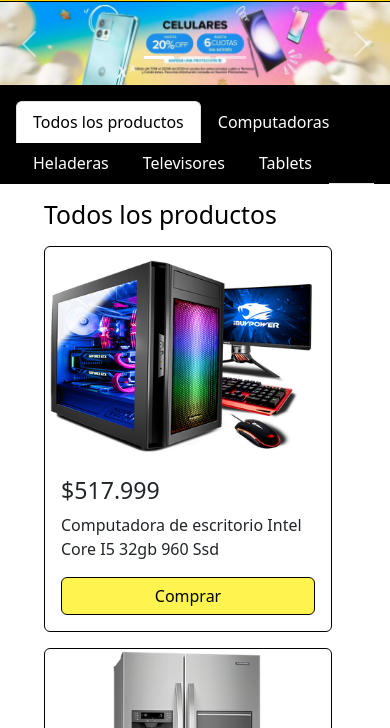
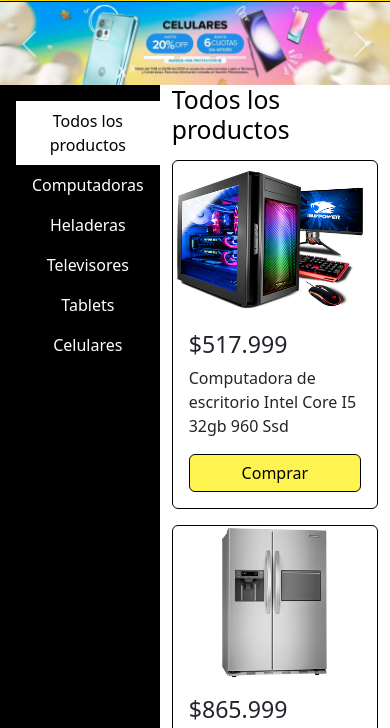
Before and after one commit to San2407/ProyectoFinal-DW, a plain HTML site: page pages/productos.html in a window 390 px wide. Shown: the part 111-839 px from the top of the page. Drawn offline with nearby package versions, Linux system fonts and the light colour scheme.

Commit message:
Se agregaron 2 productos a la pagina productos.

```diff
--- a/css/style.css
+++ b/css/style.css
@@ -126,7 +126,7 @@ footer {
 
 /* Cartas */
 
-.cartas {
+.cartas{
     border: #000000 1px solid;
     width: 18rem;
     margin-top: 0.5rem;
@@ -183,7 +183,6 @@ footer {
 }
 
 .botonCatalogo {
-    background-color: transparent;
     border: 0;
     color: white;
     text-decoration: none;
@@ -332,22 +331,37 @@ textarea {
     background-color: #E8E8E8;
 }
 
-@media (min-width: 349px) {
+@media (min-width: 349px) and (max-width:900px){
 
     .logoContainer {
         margin-left: auto;
         margin-right: auto;
     }
 
-
     .footerLogo {
         display: none;
+    }
+
+    .catalogo{
+        display: grid;
+        grid-template-columns: 2fr 9fr;
+    }
+
+    .catalogoProductos {
+        padding: 0;
+    }
+
+    .barra-navegacion {
+        padding-right: 0;
+    }
+
+    main {
+        min-height: auto;
     }
 }
 
 
 @media (max-width: 989px) {
-
 
     .contenidoFooter {
         text-align: center;
--- a/js/productos.js
+++ b/js/productos.js
@@ -42,6 +42,27 @@ const productos = [
             id: "tablets"
         },
         precio: 419.546
+    },
+    {
+        id: "tablets",
+        titulo: "Galaxy Tab S9 Ultra con Funda y Teclado",
+        imagen: "../img/productos/galaxy-tab-s9.png",
+        categoria: {
+            nombre: "Tablets",
+            id: "tablets"
+        },
+        precio: 898.999
+    },
+    //CELULARES
+    {
+        id: "celulares",
+        titulo: "Galaxy Z Fold5 Phantom Black 512gb",
+        imagen: "../img/productos/galaxy-fold5.jpg",
+        categoria: {
+            nombre: "Celulares",
+            id: "celulares"
+        },
+        precio: 919.546
     }
 ];
 
--- a/pages/productos.html
+++ b/pages/productos.html
@@ -84,23 +84,26 @@
             </button>
         </div>
 
-        <div class="catalogo">
+        <div class="catalogo flex-lg-column flex-sm-row">
             <nav class="barra-navegacion">
-                <ul class="nav nav-tabs">
+                <ul class="nav d-flex flex-md-row flex-sm-column nav-fill">
                     <li class="nav-item">
-                        <button id="todos" class="nav-link active botonCatalogo">Todos los productos</button>
+                        <a id="todos" class="nav-link active botonCatalogo">Todos los productos</a>
                     </li>
                     <li class="nav-item">
-                        <button id="computadoras" class="nav-link botonCatalogo">Computadoras</button>
+                        <a id="computadoras" class="nav-link botonCatalogo">Computadoras</a>
                     </li>
                     <li class="nav-item">
-                        <button id="heladeras" class="nav-link botonCatalogo">Heladeras</button>
+                        <a id="heladeras" class="nav-link botonCatalogo">Heladeras</a>
                     </li>
                     <li class="nav-item">
-                        <button id="televisores" class="nav-link botonCatalogo">Televisores</button>
+                        <a id="televisores" class="nav-link botonCatalogo">Televisores</a>
                     </li>
                     <li class="nav-item">
-                        <button id="tablets" class="nav-link botonCatalogo">Tablets</button>
+                        <a id="tablets" class="nav-link botonCatalogo">Tablets</a>
+                    </li>
+                    <li class="nav-item">
+                        <a id="celulares" class="nav-link botonCatalogo">Celulares</a>
                     </li>
                 </ul>
             </nav>
```
Also changed, not shown: img/productos/galaxy-fold5.jpg (added), img/productos/galaxy-tab-s9.png (added).
